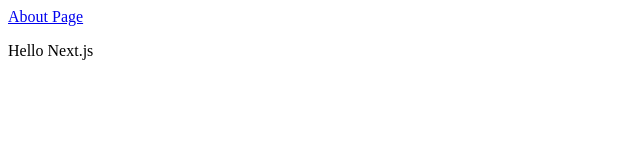
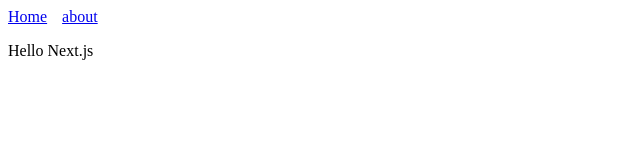
Before and after one commit to prabangkoro/hello-next, a Next.js app: page / in a window 1280 px wide. Shown: the top 160 px of the page, without its empty margins (0-640 px from the left). Built offline with nearby package versions, Linux system fonts and the light colour scheme.

Commit message:
add shared component

```diff
--- /dev/null
+++ b/components/Header.js
@@ -0,0 +1,24 @@
+import Link from 'next/link'
+
+const linkStyle = {
+  marginRight: 15
+}
+
+const Header = () => {
+  return (
+    <div>
+      <Link href='/'>
+        <a style={linkStyle}>
+          Home
+        </a>
+      </Link>
+      <Link href='/about'>
+        <a style={linkStyle}>
+          about
+        </a>
+      </Link>
+    </div>
+  )
+}
+
+export default Header
--- /dev/null
+++ b/components/Layout.js
@@ -0,0 +1,12 @@
+import Header from './Header'
+
+const Layout = props => {
+  return (
+    <div>
+      <Header />
+      {props.children}
+    </div>
+  )
+}
+
+export default Layout
--- a/pages/about.js
+++ b/pages/about.js
@@ -1,9 +1,11 @@
+import Layout from '../components/Layout'
+
 export default function About () {
   return (
-    <div>
+    <Layout>
       <p>
         This is about page
       </p>
-    </div>
+    </Layout>
   )
 }
--- a/pages/index.js
+++ b/pages/index.js
@@ -1,17 +1,12 @@
-import Link from 'next/link'
+import Layout from '../components/Layout'
 
 const Index = () => {
   return (
-    <div>
-      <Link href='/about'>
-        <a title='about page'>
-          About Page
-        </a>
-      </Link>
+    <Layout>
       <p>
         Hello Next.js
       </p>
-    </div>
+    </Layout>
   )
 }
 
```
